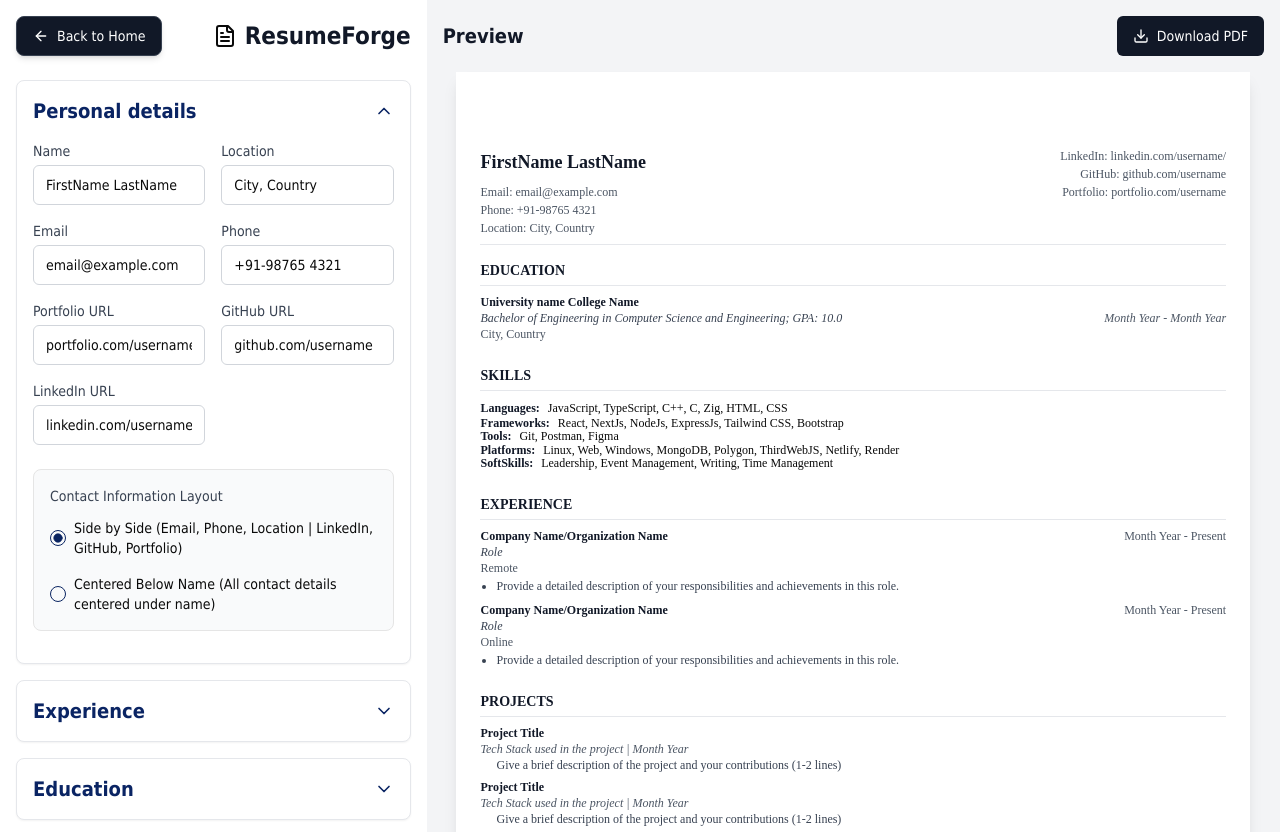
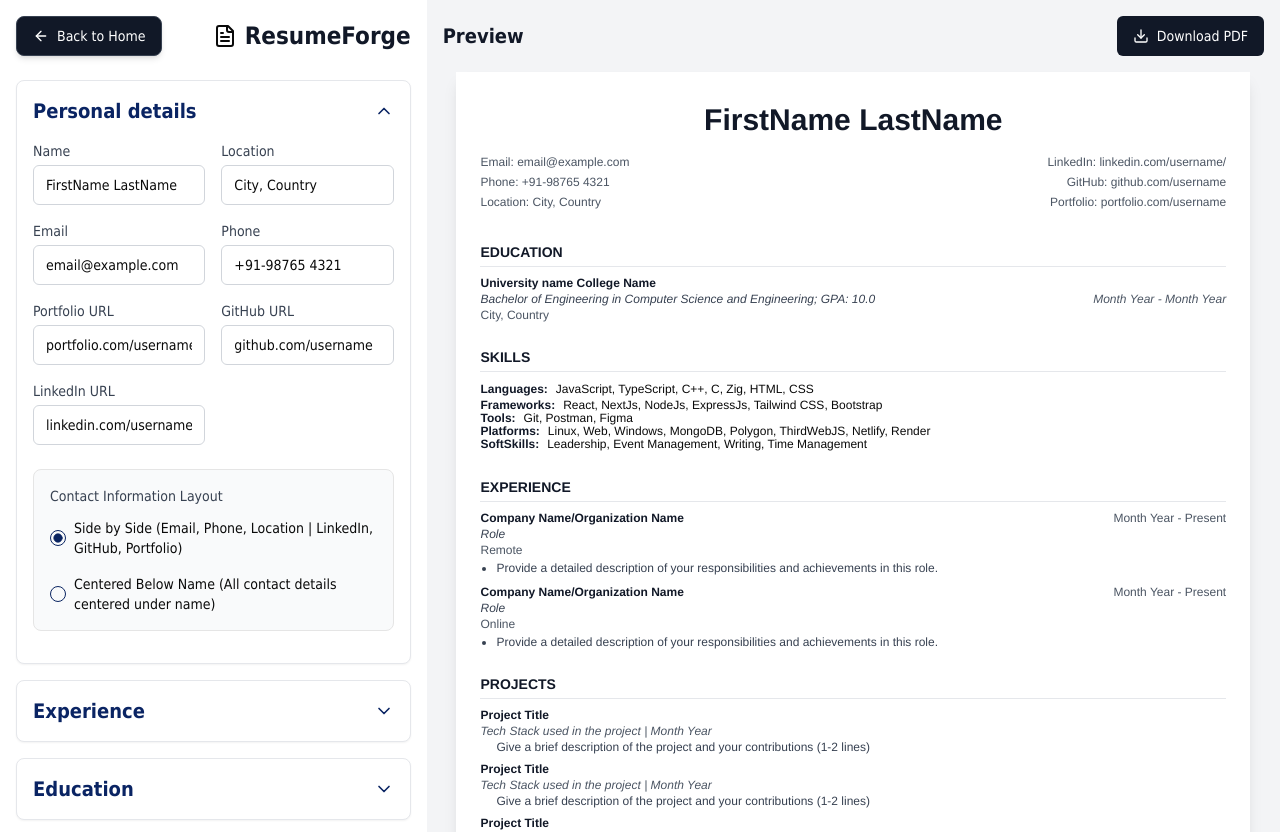
Before and after one commit to sohan10012/ResumeForge, a Next.js app: page /resume-builder in a window 1280 px wide. Shown: the top 832 px of the page. Built offline with nearby package versions, Linux system fonts and the light colour scheme; a web font is replaced by a local one; what @react-pdf/renderer would draw is missing.

Commit message:
Added files and final push

```diff
--- a/components/resume-builder/ResumeDocument.tsx
+++ b/components/resume-builder/ResumeDocument.tsx
@@ -13,58 +13,91 @@ Font.register({
   ]
 });
 
+// Add minimal SVG icon components for PDF rendering
+const IconEmail = () => (
+  <svg width="10" height="10" viewBox="0 0 20 20" fill="none"><rect width="20" height="20" rx="4" fill="#222"/><path d="M4 6l6 5 6-5" stroke="#fff" strokeWidth="1.5" strokeLinecap="round" strokeLinejoin="round"/><rect x="4" y="6" width="12" height="8" rx="2" stroke="#fff" strokeWidth="1.5"/></svg>
+);
+const IconLinkedIn = () => (
+  <svg width="10" height="10" viewBox="0 0 20 20" fill="none"><rect width="20" height="20" rx="4" fill="#222"/><path d="M6.5 8.5v5m7-5v5m-7-7a1 1 0 11-2 0 1 1 0 012 0zm7 0a1 1 0 11-2 0 1 1 0 012 0zm-7 7h2m5-2.5a2.5 2.5 0 00-5 0V13" stroke="#fff" strokeWidth="1.5" strokeLinecap="round" strokeLinejoin="round"/></svg>
+);
+const IconGitHub = () => (
+  <svg width="10" height="10" viewBox="0 0 20 20" fill="none"><rect width="20" height="20" rx="4" fill="#222"/><path d="M10 15v-2.5m0 0c-3.5 0-4-1.5-4-3.5a4 4 0 018 0c0 2-0.5 3.5-4 3.5zm0 0v2.5" stroke="#fff" strokeWidth="1.5" strokeLinecap="round" strokeLinejoin="round"/></svg>
+);
+const IconPortfolio = () => (
+  <svg width="10" height="10" viewBox="0 0 20 20" fill="none"><rect width="20" height="20" rx="4" fill="#222"/><circle cx="10" cy="10" r="4" stroke="#fff" strokeWidth="1.5"/><path d="M10 6v4l3 2" stroke="#fff" strokeWidth="1.5" strokeLinecap="round"/></svg>
+);
+
+// Register Helvetica font
+Font.register({
+  family: 'Helvetica',
+  fonts: [
+    { src: 'Helvetica' },
+    { src: 'Helvetica-Bold', fontWeight: 'bold' },
+    { src: 'Helvetica-Oblique', fontStyle: 'italic' },
+    { src: 'Helvetica-BoldOblique', fontWeight: 'bold', fontStyle: 'italic' },
+  ]
+});
+
 const styles = StyleSheet.create({
   page: {
-    fontFamily: 'Times-Roman',
+    fontFamily: 'Helvetica',
     fontSize: 9,
     lineHeight: 1.2,
     color: '#1f2937',
     padding: 20,
-    paddingTop: 30, // Added top padding for the name
+    paddingTop: 16, // Reduced top padding
     backgroundColor: '#ffffff',
   },
   header: {
     marginBottom: 12,
     paddingBottom: 8,
-    borderBottomWidth: 1,
-    borderBottomColor: '#e5e7eb',
-    borderBottomStyle: 'solid',
+    alignItems: 'center',
   },
   name: {
-    fontSize: 18,
+    fontSize: 19,
     fontWeight: 'bold',
     color: '#111827',
-    marginBottom: 6,
+    marginBottom: 16,
     textAlign: 'center',
   },
-  // Side by side layout
-  contactInfoSideBySide: {
+  contactRow: {
     flexDirection: 'row',
-    justifyContent: 'space-between',
-    alignItems: 'flex-start',
+    justifyContent: 'center',
+    alignItems: 'center',
+    marginTop: 2,
+    marginBottom: 2,
+    gap: 8,
+  },
+  contactIcon: {
+    marginRight: 2,
+    marginLeft: 2,
+  },
+  contactLink: {
+    flexDirection: 'row',
+    alignItems: 'center',
+    marginHorizontal: 6,
     fontSize: 8,
     color: '#4b5563',
   },
-  contactLeft: {
+  contactColRow: {
+    flexDirection: 'row',
+    justifyContent: 'space-between',
+    width: '100%',
+    marginTop: 2,
+  },
+  contactCol: {
+    flexDirection: 'column',
+    fontSize: 8,
+    color: '#4b5563',
+    alignItems: 'flex-start',
     flex: 1,
   },
-  contactRight: {
-    flex: 1,
-    textAlign: 'right',
-  },
-  // Centered layout
-  contactInfoCentered: {
+  contactColRight: {
     flexDirection: 'column',
-    alignItems: 'center',
     fontSize: 8,
     color: '#4b5563',
-    textAlign: 'center',
-  },
-  contactItem: {
-    marginBottom: 1,
-  },
-  contactLineCentered: {
-    marginBottom: 2,
+    alignItems: 'flex-end',
+    flex: 1,
   },
   section: {
     marginBottom: 10,
@@ -223,54 +256,59 @@ const ResumeDocument: React.FC<ResumeDocumentProps> = ({ resumeData }) => {
 
   const renderContactInfo = () => {
     if (isCenteredLayout) {
+      // Centered: 4 links in a single row with icons
       return (
-        <View style={styles.contactInfoCentered}>
-          <Text style={styles.contactLineCentered}>
-            Email: {resumeData.personalInfo.email} | Phone: {resumeData.personalInfo.phone}
-          </Text>
-          <Text style={styles.contactLineCentered}>
-            Location: {resumeData.personalInfo.location}
-          </Text>
-          {(resumeData.personalInfo.linkedin || resumeData.personalInfo.github || resumeData.personalInfo.portfolio) && (
-            <Text style={styles.contactLineCentered}>
-              {[
-                resumeData.personalInfo.linkedin && `LinkedIn: ${cleanUrl(resumeData.personalInfo.linkedin)}`,
-                resumeData.personalInfo.github && `GitHub: ${cleanUrl(resumeData.personalInfo.github)}`,
-                resumeData.personalInfo.portfolio && `Portfolio: ${cleanUrl(resumeData.personalInfo.portfolio)}`
-              ].filter(Boolean).join(' | ')}
-            </Text>
+        <View style={styles.contactRow}>
+          {resumeData.personalInfo.email && (
+            <View style={styles.contactLink}>
+              <IconEmail />
+              <Text>{resumeData.personalInfo.email}</Text>
+            </View>
+          )}
+          {resumeData.personalInfo.linkedin && (
+            <View style={styles.contactLink}>
+              <IconLinkedIn />
+              <Text>{resumeData.personalInfo.linkedin}</Text>
+            </View>
+          )}
+          {resumeData.personalInfo.github && (
+            <View style={styles.contactLink}>
+              <IconGitHub />
+              <Text>{resumeData.personalInfo.github}</Text>
+            </View>
+          )}
+          {resumeData.personalInfo.portfolio && (
+            <View style={styles.contactLink}>
+              <IconPortfolio />
+              <Text>{resumeData.personalInfo.portfolio}</Text>
+            </View>
           )}
         </View>
       );
     } else {
+      // Full Details: left and right columns, name centered
       return (
-        <View style={styles.contactInfoSideBySide}>
-          <View style={styles.contactLeft}>
-            <Text style={styles.contactItem}>
-              Email: {resumeData.personalInfo.email}
-            </Text>
-            <Text style={styles.contactItem}>
-              Phone: {resumeData.personalInfo.phone}
-            </Text>
-            <Text style={styles.contactItem}>
-              Location: {resumeData.personalInfo.location}
-            </Text>
+        <View style={styles.contactColRow}>
+          <View style={styles.contactCol}>
+            {resumeData.personalInfo.email && (
+              <Text>Email: {resumeData.personalInfo.email}</Text>
+            )}
+            {resumeData.personalInfo.phone && (
+              <Text>Phone: {resumeData.personalInfo.phone}</Text>
+            )}
+            {resumeData.personalInfo.location && (
+              <Text>Location: {resumeData.personalInfo.location}</Text>
+            )}
           </View>
-          <View style={styles.contactRight}>
+          <View style={styles.contactColRight}>
             {resumeData.personalInfo.linkedin && (
-              <Text style={styles.contactItem}>
-                LinkedIn: {cleanUrl(resumeData.personalInfo.linkedin)}
-              </Text>
+              <Text>LinkedIn: {resumeData.personalInfo.linkedin}</Text>
             )}
             {resumeData.personalInfo.github && (
-              <Text style={styles.contactItem}>
-                GitHub: {cleanUrl(resumeData.personalInfo.github)}
-              </Text>
+              <Text>GitHub: {resumeData.personalInfo.github}</Text>
             )}
             {resumeData.personalInfo.portfolio && (
-              <Text style={styles.contactItem}>
-                Portfolio: {cleanUrl(resumeData.personalInfo.portfolio)}
-              </Text>
+              <Text>Portfolio: {resumeData.personalInfo.portfolio}</Text>
             )}
           </View>
         </View>
--- a/components/resume-builder/resume-preview.tsx
+++ b/components/resume-builder/resume-preview.tsx
@@ -2,6 +2,7 @@
 
 import React from 'react'
 import { ResumeData } from '@/lib/resume-types'
+import { FaEnvelope, FaLinkedin, FaGithub, FaGlobe } from 'react-icons/fa'
 
 interface ResumePreviewProps {
   resumeData: ResumeData
@@ -11,16 +12,15 @@ interface ResumePreviewProps {
 const ResumePreview: React.FC<ResumePreviewProps> = ({ resumeData, resumeRef }) => {
   const styles = {
     container: "bg-white p-6 shadow-lg mx-auto max-w-[210mm] resume-container",
-    header: "mb-4 pb-2 border-b border-gray-200",
-    headerSideBySide: "flex justify-between items-start",
+    header: "mb-4 pb-2",
     headerCentered: "text-center",
-    name: "text-lg font-bold text-gray-900 mb-2",
-    nameCentered: "text-lg font-bold text-gray-900 mb-3",
-    contact: "text-xs text-gray-600 space-y-0.5",
-    contactCentered: "text-xs text-gray-600 space-y-1 flex flex-col items-center",
-    contactLeft: "flex flex-col",
-    contactRight: "flex flex-col text-right",
-    section: "mb-3",
+    headerRow: "flex justify-between items-start w-full",
+    name: "text-3xl font-bold text-gray-900 mb-4 text-center w-full",
+    contactCol: "flex flex-col text-xs text-gray-600 space-y-1",
+    contactCompact: "flex flex-row justify-center items-center text-xs text-gray-600 gap-4 mt-2 flex-wrap",
+    contactIcon: "inline-block align-middle mr-1",
+    contactLink: "flex items-center gap-1 mx-2",
+    section: "mb-3 mt-8",
     sectionTitle: "text-sm font-bold pb-1 mb-2 uppercase text-gray-900 border-b border-gray-200",
     education: "mb-2",
     educationInstitution: "font-bold text-xs text-gray-900",
@@ -46,6 +46,24 @@ const ResumePreview: React.FC<ResumePreviewProps> = ({ resumeData, resumeRef })
 
   const isCenteredLayout = resumeData.personalInfo.contactLayout === 'centered';
 
+  // Helper for compact row
+  const compactDetails = [
+    resumeData.personalInfo.email && `Email: ${resumeData.personalInfo.email}`,
+    resumeData.personalInfo.linkedin && `LinkedIn: ${resumeData.personalInfo.linkedin}`,
+    resumeData.personalInfo.github && `GitHub: ${resumeData.personalInfo.github}`,
+    resumeData.personalInfo.portfolio && `Portfolio: ${resumeData.personalInfo.portfolio}`
+  ].filter(Boolean);
+
+  // Helper for full details
+  const fullDetails = [
+    resumeData.personalInfo.email && `Email: ${resumeData.personalInfo.email}`,
+    resumeData.personalInfo.phone && `Phone: ${resumeData.personalInfo.phone}`,
+    resumeData.personalInfo.location && `Location: ${resumeData.personalInfo.location}`,
+    resumeData.personalInfo.linkedin && `LinkedIn: ${resumeData.personalInfo.linkedin}`,
+    resumeData.personalInfo.github && `GitHub: ${resumeData.personalInfo.github}`,
+    resumeData.personalInfo.portfolio && `Portfolio: ${resumeData.personalInfo.portfolio}`
+  ].filter(Boolean);
+
   return (
     <div
       ref={resumeRef}
@@ -56,47 +74,55 @@ const ResumePreview: React.FC<ResumePreviewProps> = ({ resumeData, resumeRef })
         margin: "0 auto",
         fontSize: "10pt",
         lineHeight: "1.3",
-        fontFamily: "'Times New Roman', Times, serif",
-        paddingTop: "20mm", // Added top padding for the name
+        fontFamily: "Helvetica, Arial, sans-serif",
+        paddingTop: "8mm", // Reduced top padding
       }}
     >
       {/* Header Section */}
-      <div className={`${styles.header} ${isCenteredLayout ? styles.headerCentered : styles.headerSideBySide}`}>
+      <div className={styles.headerCentered}>
+        <div className={styles.name}>{resumeData.personalInfo.name}</div>
         {isCenteredLayout ? (
-          // Centered Layout
-          <div>
-            <h1 className={styles.nameCentered}>{resumeData.personalInfo.name}</h1>
-            <div className={styles.contactCentered}>
-              <div>Email: {resumeData.personalInfo.email} | Phone: {resumeData.personalInfo.phone}</div>
-              <div>Location: {resumeData.personalInfo.location}</div>
-              {(resumeData.personalInfo.linkedin || resumeData.personalInfo.github || resumeData.personalInfo.portfolio) && (
-                <div>
-                  {[
-                    resumeData.personalInfo.linkedin && `LinkedIn: ${resumeData.personalInfo.linkedin}`,
-                    resumeData.personalInfo.github && `GitHub: ${resumeData.personalInfo.github}`,
-                    resumeData.personalInfo.portfolio && `Portfolio: ${resumeData.personalInfo.portfolio}`
-                  ].filter(Boolean).join(' | ')}
-                </div>
-              )}
+          // Centered Below Name: 4 links in a single row with icons
+          <div className={styles.contactCompact}>
+            {resumeData.personalInfo.email && (
+              <span className={styles.contactLink}>
+                <FaEnvelope className={styles.contactIcon} />
+                {resumeData.personalInfo.email}
+              </span>
+            )}
+            {resumeData.personalInfo.linkedin && (
+              <span className={styles.contactLink}>
+                <FaLinkedin className={styles.contactIcon} />
+                {resumeData.personalInfo.linkedin}
+              </span>
+            )}
+            {resumeData.personalInfo.github && (
+              <span className={styles.contactLink}>
+                <FaGithub className={styles.contactIcon} />
+                {resumeData.personalInfo.github}
+              </span>
+            )}
+            {resumeData.personalInfo.portfolio && (
+              <span className={styles.contactLink}>
+                <FaGlobe className={styles.contactIcon} />
+                {resumeData.personalInfo.portfolio}
+              </span>
+            )}
+          </div>
+        ) : (
+          // Full Details: left and right columns, name centered
+          <div className={styles.headerRow}>
+            <div className={styles.contactCol} style={{textAlign: 'left'}}>
+              {resumeData.personalInfo.email && <div>Email: {resumeData.personalInfo.email}</div>}
+              {resumeData.personalInfo.phone && <div>Phone: {resumeData.personalInfo.phone}</div>}
+              {resumeData.personalInfo.location && <div>Location: {resumeData.personalInfo.location}</div>}
+            </div>
+            <div className={styles.contactCol} style={{textAlign: 'right'}}>
+              {resumeData.personalInfo.linkedin && <div>LinkedIn: {resumeData.personalInfo.linkedin}</div>}
+              {resumeData.personalInfo.github && <div>GitHub: {resumeData.personalInfo.github}</div>}
+              {resumeData.personalInfo.portfolio && <div>Portfolio: {resumeData.personalInfo.portfolio}</div>}
             </div>
           </div>
-        ) : (
-          // Side by Side Layout
-          <>
-            <div>
-              <h1 className={styles.name}>{resumeData.personalInfo.name}</h1>
-              <div className={`${styles.contact} ${styles.contactLeft}`}>
-                <div>Email: {resumeData.personalInfo.email}</div>
-                <div>Phone: {resumeData.personalInfo.phone}</div>
-                <div>Location: {resumeData.personalInfo.location}</div>
-              </div>
-            </div>
-            <div className={`${styles.contact} ${styles.contactRight}`}>
-              <div>LinkedIn: {resumeData.personalInfo.linkedin}</div>
-              <div>GitHub: {resumeData.personalInfo.github}</div>
-              <div>Portfolio: {resumeData.personalInfo.portfolio}</div>
-            </div>
-          </>
         )}
       </div>
 
--- a/package.json
+++ b/package.json
@@ -60,6 +60,7 @@
     "react-day-picker": "^8.10.1",
     "react-dom": "18.2.0",
     "react-hook-form": "^7.53.0",
+    "react-icons": "^5.5.0",
     "react-resizable-panels": "^2.1.3",
     "recharts": "^2.12.7",
     "sonner": "^1.5.0",
```
Also changed, not shown: 1 other file (tests, documents, lock files or other folders).
